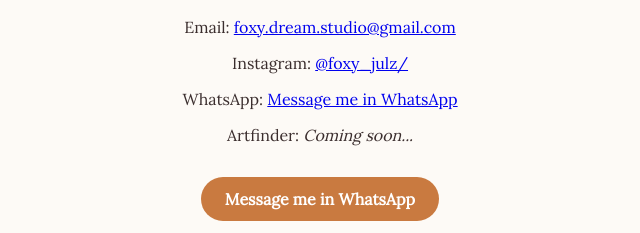
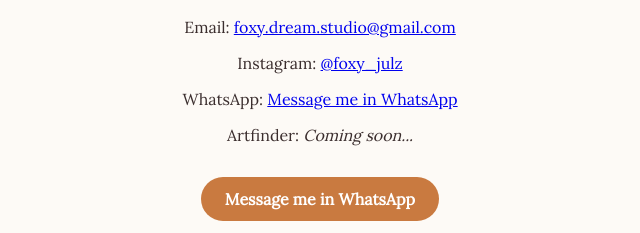
Before and after one commit to foxyjulz/art, a plain HTML site: page index.html in a window 1280 px wide. Shown: the part 1524-1757 px from the top of the page, 320-960 px from the left. Drawn offline with Linux system fonts and the light colour scheme.

Commit message:
Update index.html

```diff
--- a/index.html
+++ b/index.html
@@ -110,7 +110,7 @@ My inspiration comes from many places: the stillness of nature, the movement of
     <h2>Contacts</h2>
     <p>Email: <a href="mailto:yourmail@example.com">foxy.dream.studio@gmail.com
 </a></p>
-    <p>Instagram: <a href="https://instagram.com/yourprofile" target="_blank">@foxy_julz/</a></p>
+    <p>Instagram: <a href="https://instagram.com/yourprofile" target="_blank">@foxy_julz</a></p>
     <p>WhatsApp: <a href="https://wa.me/+37126755250" target="_blank">Message me in WhatsApp</a></p>
     <p>Artfinder: <em>Coming soon...</em></p>
     <a href="https://wa.me/yourphonenumber" class="btn" target="_blank">Message me in WhatsApp</a>
```
